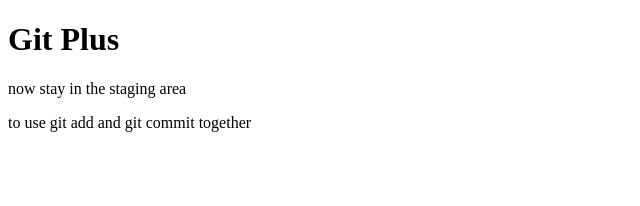
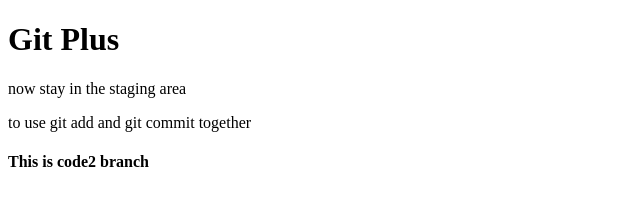
Before and after one commit to himanshusharmadotcom/git-plus, a plain HTML site: page index.html in a window 1280 px wide. Shown: the whole page, without its empty margins (0-640 px from the left). Drawn offline with Linux system fonts and the light colour scheme.

Commit message:
added code2 branch

```diff
--- a/index.html
+++ b/index.html
@@ -9,5 +9,6 @@
     <h1>Git Plus</h1>
     <p>now stay in the staging area</p>
     <p>to use git add and git commit together</p>
+    <h4>This is code2 branch</h4>
 </body>
 </html>
```
